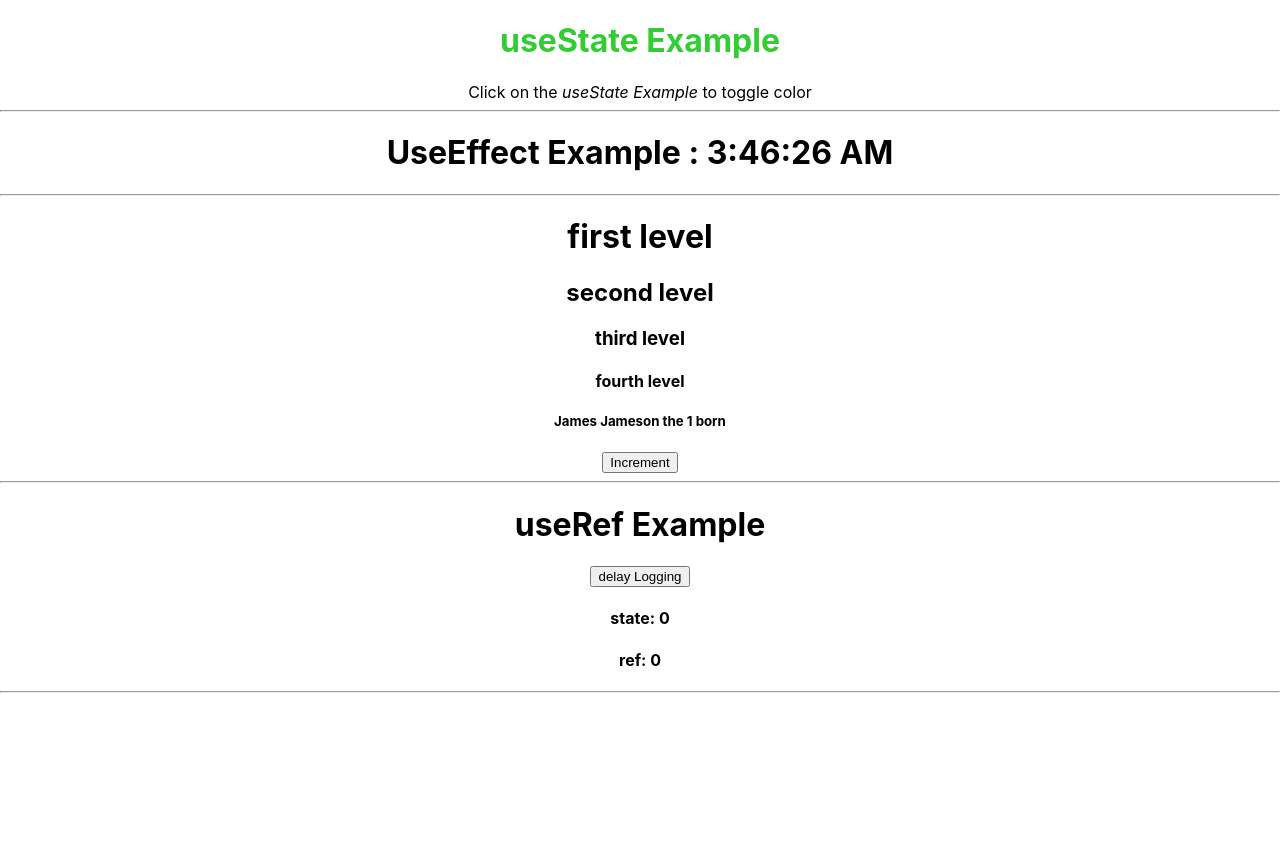
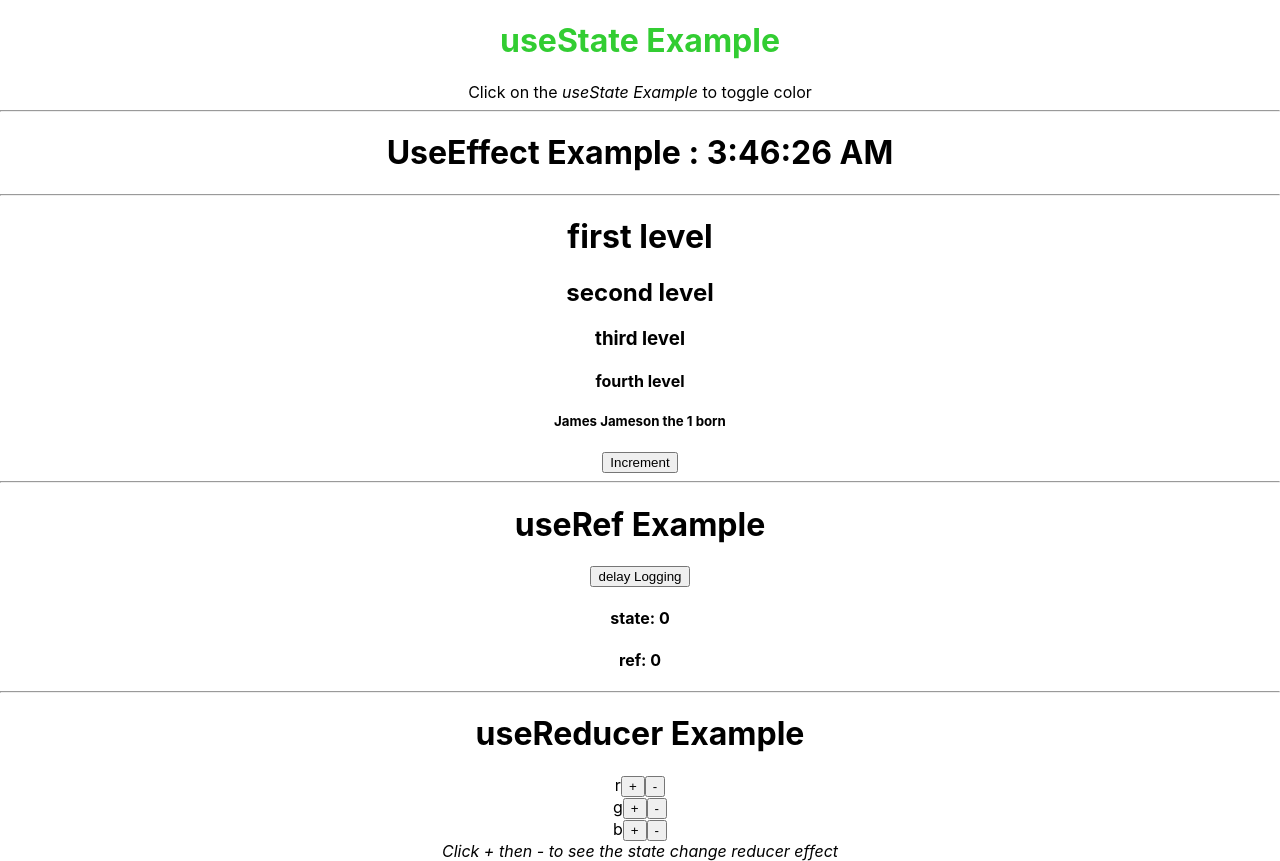
Before and after one commit to suresharam/react-hooks, a React (Create React App) app: page / in a window 1280 px wide. Before the commit the page ends 800 px from the top, so only its background shows below. Built offline with nearby package versions, Linux system fonts and the light colour scheme.

Commit message:
useReducer hook

```diff
--- a/src/App.js
+++ b/src/App.js
@@ -1,9 +1,10 @@
 import State from "./components/State";
 import Effect from "./components/Effect";
+import Context from "./components/Context";
+import Ref from "./components/Ref";
+import Reducer from "./components/Reducer";
 
 import "./App.css";
-import Context from "./components/Context";
-import Ref from "./components/Ref";
 
 function App() {
   return (
@@ -19,6 +20,8 @@
 
       <Ref />
       <hr />
+
+      <Reducer />
     </div>
   );
 }
--- /dev/null
+++ b/src/components/Reducer.js
@@ -0,0 +1,54 @@
+import { useReducer } from "react";
+
+const limitRGB = (num) => (num < 0 ? 0 : num > 255 ? 255 : num);
+
+const step = 50;
+
+const reducer = (state, action) => {
+  switch (action.type) {
+    case "INCREMENT_R":
+      return Object.assign({}, state, { r: limitRGB(state.r + step) });
+    case "DECREMENT_R":
+      return Object.assign({}, state, { r: limitRGB(state.r - step) });
+    case "INCREMENT_G":
+      return Object.assign({}, state, { g: limitRGB(state.g + step) });
+    case "DECREMENT_G":
+      return Object.assign({}, state, { g: limitRGB(state.g - step) });
+    case "INCREMENT_B":
+      return Object.assign({}, state, { b: limitRGB(state.b + step) });
+    case "DECREMENT_B":
+      return Object.assign({}, state, { b: limitRGB(state.b - step) });
+    default:
+      return state;
+  }
+};
+
+const ReducerComponent = () => {
+  const [{ r, g, b }, dispatch] = useReducer(reducer, { r: 0, g: 0, b: 0 });
+
+  return (
+    <div>
+      <h1 style={{ color: `rgb(${r}, ${g}, ${b}` }}>useReducer Example</h1>
+      <div>
+        <span>r</span>
+        <button onClick={() => dispatch({ type: "INCREMENT_R" })}>+</button>
+        <button onClick={() => dispatch({ type: "DECREMENT_R" })}>-</button>
+      </div>
+      <div>
+        <span>g</span>
+        <button onClick={() => dispatch({ type: "INCREMENT_G" })}>+</button>
+        <button onClick={() => dispatch({ type: "DECREMENT_G" })}>-</button>
+      </div>
+      <div>
+        <span>b</span>
+        <button onClick={() => dispatch({ type: "INCREMENT_B" })}>+</button>
+        <button onClick={() => dispatch({ type: "DECREMENT_B" })}>-</button>
+      </div>
+      <span>
+        <i>Click + then - to see the state change reducer effect</i>
+      </span>
+    </div>
+  );
+};
+
+export default ReducerComponent;
```
